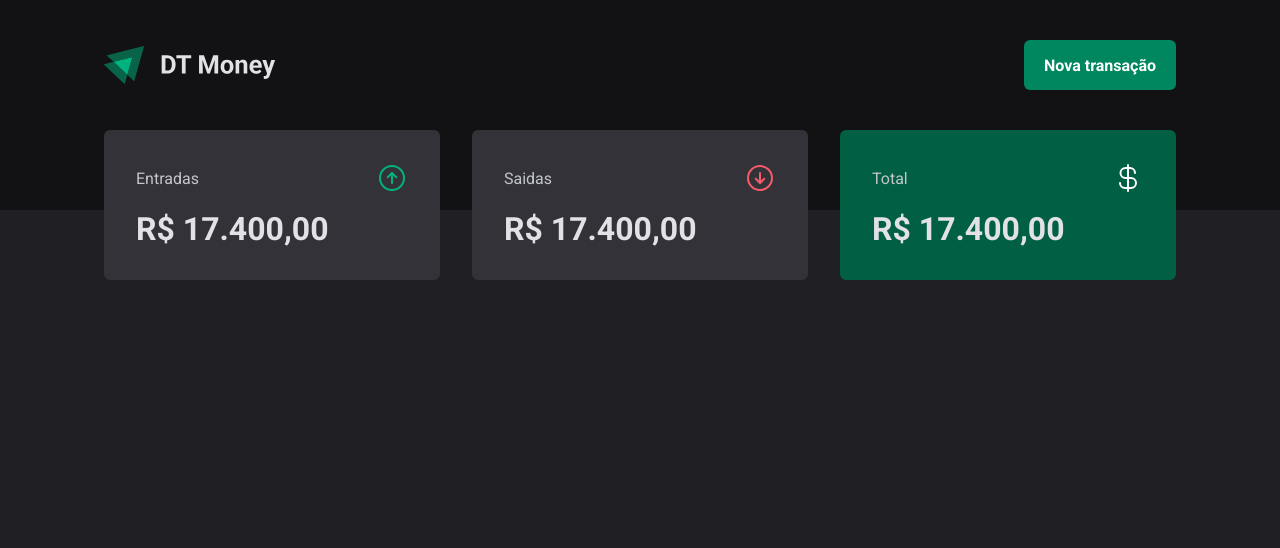
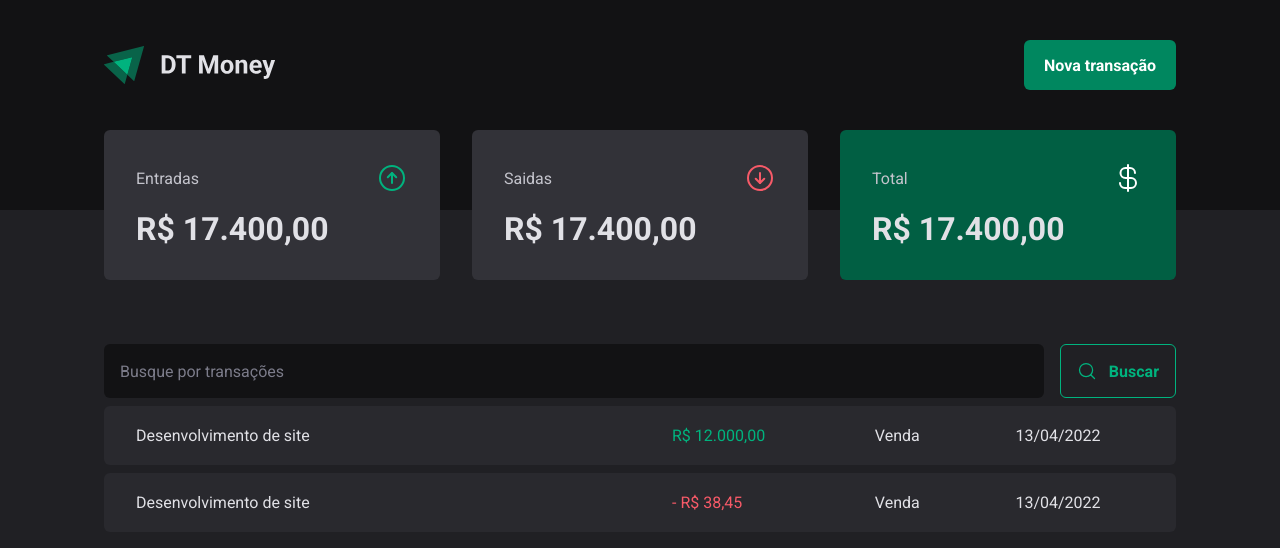
Before and after one commit to AlanTomaiz/dt.money, a React (Vite) app: page / in a window 1280 px wide. Shown: the top 548 px of the page. Built offline with nearby package versions, Linux system fonts and the light colour scheme.

Commit message:
fetch: add table transactions

```diff
--- /dev/null
+++ b/src/pages/Transactions/components/SearchForm/index.tsx
@@ -0,0 +1,14 @@
+import { MagnifyingGlass } from 'phosphor-react'
+import { FormContainer } from './styles'
+
+export function SearchForm() {
+  return (
+    <FormContainer>
+      <input type="text" placeholder="Busque por transações" />
+      <button type="submit">
+        <MagnifyingGlass size={20} />
+        Buscar
+      </button>
+    </FormContainer>
+  )
+}
--- /dev/null
+++ b/src/pages/Transactions/components/SearchForm/styles.ts
@@ -0,0 +1,42 @@
+import styled from 'styled-components'
+
+export const FormContainer = styled.form`
+  display: flex;
+  gap: 1rem;
+
+  input {
+    flex: 1;
+    border: 0;
+    border-radius: 6px;
+    padding: 1rem;
+    color: ${(props) => props.theme['gray-300']};
+    background: ${(props) => props.theme['gray-900']};
+
+    &::placeholder {
+      color: ${(props) => props.theme['gray-500']};
+    }
+  }
+
+  button {
+    display: flex;
+    align-items: center;
+    gap: 0.75rem;
+
+    background: transparent;
+    border-radius: 6px;
+    font-weight: bold;
+    padding: 1rem;
+    color: ${(props) => props.theme['green-300']};
+    border: 1px solid ${(props) => props.theme['green-300']};
+
+    &:hover {
+      color: ${(props) => props.theme.white};
+      background: ${(props) => props.theme['green-500']};
+      border-color: ${(props) => props.theme['green-500']};
+      transition:
+        color 0.2s,
+        background-color 0.2s,
+        border-color 0.2s;
+    }
+  }
+`
--- a/src/pages/Transactions/index.tsx
+++ b/src/pages/Transactions/index.tsx
@@ -1,11 +1,41 @@
 import { Header } from '../../components/Header'
 import { Summary } from '../../components/Summary'
+import { SearchForm } from './components/SearchForm'
+import {
+  PriceHighlight,
+  TransactionsContainer,
+  TransactionsTable,
+} from './styles'
 
 export function Transactions() {
   return (
     <div>
       <Header />
       <Summary />
+
+      <TransactionsContainer>
+        <SearchForm />
+        <TransactionsTable>
+          <tbody>
+            <tr>
+              <td width="50%">Desenvolvimento de site</td>
+              <td>
+                <PriceHighlight variant="income">R$ 12.000,00</PriceHighlight>
+              </td>
+              <td>Venda</td>
+              <td>13/04/2022</td>
+            </tr>
+            <tr>
+              <td width="50%">Desenvolvimento de site</td>
+              <td>
+                <PriceHighlight variant="outcome">R$ 38,45</PriceHighlight>
+              </td>
+              <td>Venda</td>
+              <td>13/04/2022</td>
+            </tr>
+          </tbody>
+        </TransactionsTable>
+      </TransactionsContainer>
     </div>
   )
 }
--- /dev/null
+++ b/src/pages/Transactions/styles.ts
@@ -0,0 +1,49 @@
+import styled, { css } from 'styled-components'
+
+export const TransactionsContainer = styled.div`
+  width: 100%;
+  max-width: 1120px;
+  margin: 4rem auto 0;
+  padding: 0 1.5rem;
+`
+
+export const TransactionsTable = styled.table`
+  width: 100%;
+  border-collapse: separate;
+  border-spacing: 0 0.5rem;
+  /* margin-top: 1.5rem; */
+
+  td {
+    padding: 1.25rem 2rem;
+    background: ${(props) => props.theme['gray-700']};
+
+    &:first-child {
+      border-top-left-radius: 6px;
+      border-bottom-left-radius: 6px;
+    }
+
+    &:last-child {
+      border-top-right-radius: 6px;
+      border-bottom-right-radius: 6px;
+    }
+  }
+`
+
+interface PriceHighlightProps {
+  variant: 'income' | 'outcome'
+}
+
+export const PriceHighlight = styled.span<PriceHighlightProps>`
+  color: ${(props) =>
+    props.variant === 'income'
+      ? props.theme['green-300']
+      : props.theme['red-300']};
+
+  ${(props) =>
+    props.variant === 'outcome' &&
+    css`
+      &::before {
+        content: '- ';
+      }
+    `}
+`
```
